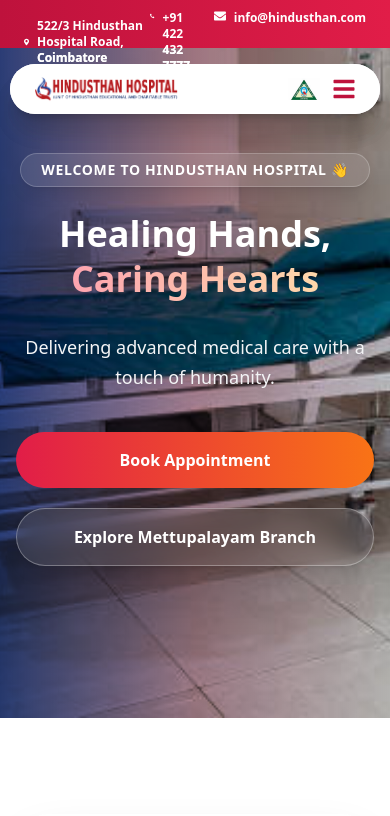
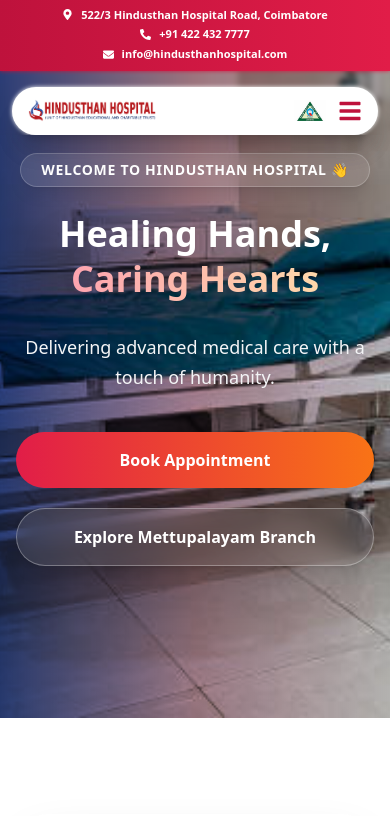
Before and after one commit to Ashok-achu/hindusthanhospital, a React (Create React App) app: page / in a window 390 px wide. Shown: the top 816 px of the page. Built offline with nearby package versions, Linux system fonts and the light colour scheme; the HTML template or start-up script is replaced by a standard one.

Commit message:
changes made in home and headergroup for mobile freindly

```diff
--- a/src/components/HeaderGroup.js
+++ b/src/components/HeaderGroup.js
@@ -135,42 +135,89 @@
   };
 
   return (
-    <header className="fixed top-0 left-0 right-0 z-50">
+    <header className="fixed top-0 left-0 right-0 z-50 backdrop-blur-[2px]">
       {/* TOP BAR */}
-      <div className={`w-full bg-gradient-to-r from-rose-700 to-rose-600 text-white transition-all duration-500 ${scrolled ? "max-h-0 opacity-0" : "max-h-12 py-2.5"}`}>
-        <div className="max-w-7xl mx-auto px-6 flex justify-between text-xs font-semibold">
-          <div className="flex items-center gap-2"><FaMapMarkerAlt /><span>522/3 Hindusthan Hospital Road, Coimbatore</span></div>
-          <div className="flex gap-4">
-            <div className="flex gap-2"><FaPhoneAlt /><span>+91 422 432 7777</span></div>
-            <div className="flex gap-2"><FaEnvelope /><span>info@hindusthan.com</span></div>
+      <div
+        className={`w-full bg-gradient-to-r from-rose-700 to-rose-600 text-white transition-all duration-500 ${
+          scrolled ? "max-h-0 opacity-0" : "max-h-20 py-2"
+        }`}
+      >
+        <div className="max-w-7xl mx-auto px-4 sm:px-6 flex flex-col sm:flex-row sm:justify-between sm:items-center gap-1 sm:gap-0 text-[11px] sm:text-xs font-semibold">
+          <div className="flex items-center gap-2 justify-center sm:justify-start text-center sm:text-left">
+            <FaMapMarkerAlt className="shrink-0" />
+            <span className="leading-tight">
+              522/3 Hindusthan Hospital Road, Coimbatore
+            </span>
+          </div>
+
+          <div className="flex flex-col sm:flex-row items-center gap-1 sm:gap-4 text-center sm:text-right">
+            <div className="flex gap-2 items-center justify-center sm:justify-end">
+              <FaPhoneAlt className="shrink-0" />
+              <span>+91 422 432 7777</span>
+            </div>
+            <div className="flex gap-2 items-center justify-center sm:justify-end">
+              <FaEnvelope className="shrink-0" />
+              <span>info@hindusthanhospital.com</span>
+            </div>
           </div>
         </div>
       </div>
 
       {/* NAVBAR */}
       <div className="w-full flex justify-center mt-4">
-        <div className="bg-white w-[95%] max-w-7xl rounded-full shadow-xl px-6 py-3 flex justify-between items-center">
+        <div className="bg-white w-[94%] sm:w-[95%] max-w-7xl rounded-full shadow-xl px-4 sm:px-6 py-3 flex justify-between items-center">
           <NavLink to="/">
-            <img src={logo} alt="Logo" className="w-36" />
+            <img src={logo} alt="Logo" className="w-32 sm:w-36" />
           </NavLink>
 
           {/* DESKTOP NAV */}
           <nav className="hidden lg:flex gap-6">
             {nav.map((item, i) => (
-              <div key={i} className="relative" onMouseEnter={() => openDropdown(i)} onMouseLeave={closeDropdown}>
+              <div
+                key={i}
+                className="relative"
+                onMouseEnter={() => openDropdown(i)}
+                onMouseLeave={closeDropdown}
+              >
                 <div className="flex items-center gap-1 font-bold text-sm cursor-pointer">
-                  {item.to ? <NavLink to={item.to}>{item.label}</NavLink> : <span>{item.label}</span>}
+                  {item.to ? (
+                    <NavLink to={item.to}>{item.label}</NavLink>
+                  ) : (
+                    <span>{item.label}</span>
+                  )}
                   {item.children && <FaChevronDown className="text-xs" />}
                 </div>
 
                 <AnimatePresence>
                   {item.children && activeDropdown === i && (
-                    <motion.div initial={{ opacity: 0, y: 10 }} animate={{ opacity: 1, y: 0 }} exit={{ opacity: 0 }}
-                      className={`absolute top-full mt-3 bg-white rounded-xl shadow-xl p-2 z-50 ${item.mega ? "w-[900px] grid grid-cols-4" : "w-64"}`}>
+                    <motion.div
+                      initial={{ opacity: 0, y: 10 }}
+                      animate={{ opacity: 1, y: 0 }}
+                      exit={{ opacity: 0 }}
+                      className={`absolute top-full mt-3 bg-white rounded-xl shadow-xl p-2 z-50 ${
+                        item.mega
+                          ? "w-[95vw] max-w-[900px] grid grid-cols-2 sm:grid-cols-3 lg:grid-cols-4"
+                          : "w-64"
+                      }`}
+                    >
                       {item.children.map((sub, j) =>
-                        typeof sub === "string"
-                          ? <NavLink key={j} to={toSlug(sub)} className="block px-4 py-2 text-sm hover:text-rose-600">{sub}</NavLink>
-                          : <NavLink key={j} to={sub.to} className="block px-4 py-2 text-sm hover:text-rose-600">{sub.label}</NavLink>
+                        typeof sub === "string" ? (
+                          <NavLink
+                            key={j}
+                            to={toSlug(sub)}
+                            className="block px-4 py-2 text-sm hover:text-rose-600"
+                          >
+                            {sub}
+                          </NavLink>
+                        ) : (
+                          <NavLink
+                            key={j}
+                            to={sub.to}
+                            className="block px-4 py-2 text-sm hover:text-rose-600"
+                          >
+                            {sub.label}
+                          </NavLink>
+                        )
                       )}
                     </motion.div>
                   )}
@@ -182,13 +229,18 @@
           {/* RIGHT SIDE DESKTOP */}
           <div className="hidden lg:flex items-center gap-3">
             <img src={certLogo} alt="NABH" className="w-10" />
-            <button className="bg-rose-600 text-white px-5 py-2 rounded-full text-xs font-bold">APPOINTMENT</button>
+            <button className="bg-rose-600 text-white px-5 py-2 rounded-full text-xs font-bold">
+              APPOINTMENT
+            </button>
           </div>
 
           {/* MOBILE RIGHT */}
           <div className="flex items-center gap-3 lg:hidden">
             <img src={certLogo} alt="NABH" className="w-8" />
-            <button className="text-2xl text-rose-700" onClick={() => setMenuOpen(!menuOpen)}>
+            <button
+              className="text-2xl text-rose-700"
+              onClick={() => setMenuOpen(!menuOpen)}
+            >
               {menuOpen ? <FaTimes /> : <FaBars />}
             </button>
           </div>
@@ -198,22 +250,51 @@
       {/* MOBILE MENU */}
       <AnimatePresence>
         {menuOpen && (
-          <motion.div initial={{ height: 0 }} animate={{ height: "auto" }} exit={{ height: 0 }}
-            className="lg:hidden bg-white shadow-xl mx-4 mt-2 rounded-xl overflow-hidden">
+          <motion.div
+            initial={{ height: 0 }}
+            animate={{ height: "auto" }}
+            exit={{ height: 0 }}
+            className="lg:hidden bg-white shadow-xl mx-4 mt-2 rounded-xl overflow-hidden"
+          >
             {nav.map((item, i) => (
               <div key={i} className="border-b">
-                <div className="flex justify-between items-center px-4 py-3 font-semibold"
-                  onClick={() => item.children && setMobileDropdown(mobileDropdown === i ? null : i)}>
+                <div
+                  className="flex justify-between items-center px-4 py-3 font-semibold"
+                  onClick={() =>
+                    item.children &&
+                    setMobileDropdown(mobileDropdown === i ? null : i)
+                  }
+                >
                   {item.to ? <NavLink to={item.to}>{item.label}</NavLink> : item.label}
-                  {item.children && <FaChevronDown className={`transition ${mobileDropdown === i ? "rotate-180" : ""}`} />}
+                  {item.children && (
+                    <FaChevronDown
+                      className={`transition ${
+                        mobileDropdown === i ? "rotate-180" : ""
+                      }`}
+                    />
+                  )}
                 </div>
 
                 {item.children && mobileDropdown === i && (
                   <div className="bg-gray-50">
                     {item.children.map((sub, j) =>
-                      typeof sub === "string"
-                        ? <NavLink key={j} to={toSlug(sub)} className="block px-6 py-2 text-sm">{sub}</NavLink>
-                        : <NavLink key={j} to={sub.to} className="block px-6 py-2 text-sm">{sub.label}</NavLink>
+                      typeof sub === "string" ? (
+                        <NavLink
+                          key={j}
+                          to={toSlug(sub)}
+                          className="block px-6 py-3 text-sm"
+                        >
+                          {sub}
+                        </NavLink>
+                      ) : (
+                        <NavLink
+                          key={j}
+                          to={sub.to}
+                          className="block px-6 py-3 text-sm"
+                        >
+                          {sub.label}
+                        </NavLink>
+                      )
                     )}
                   </div>
                 )}
```
